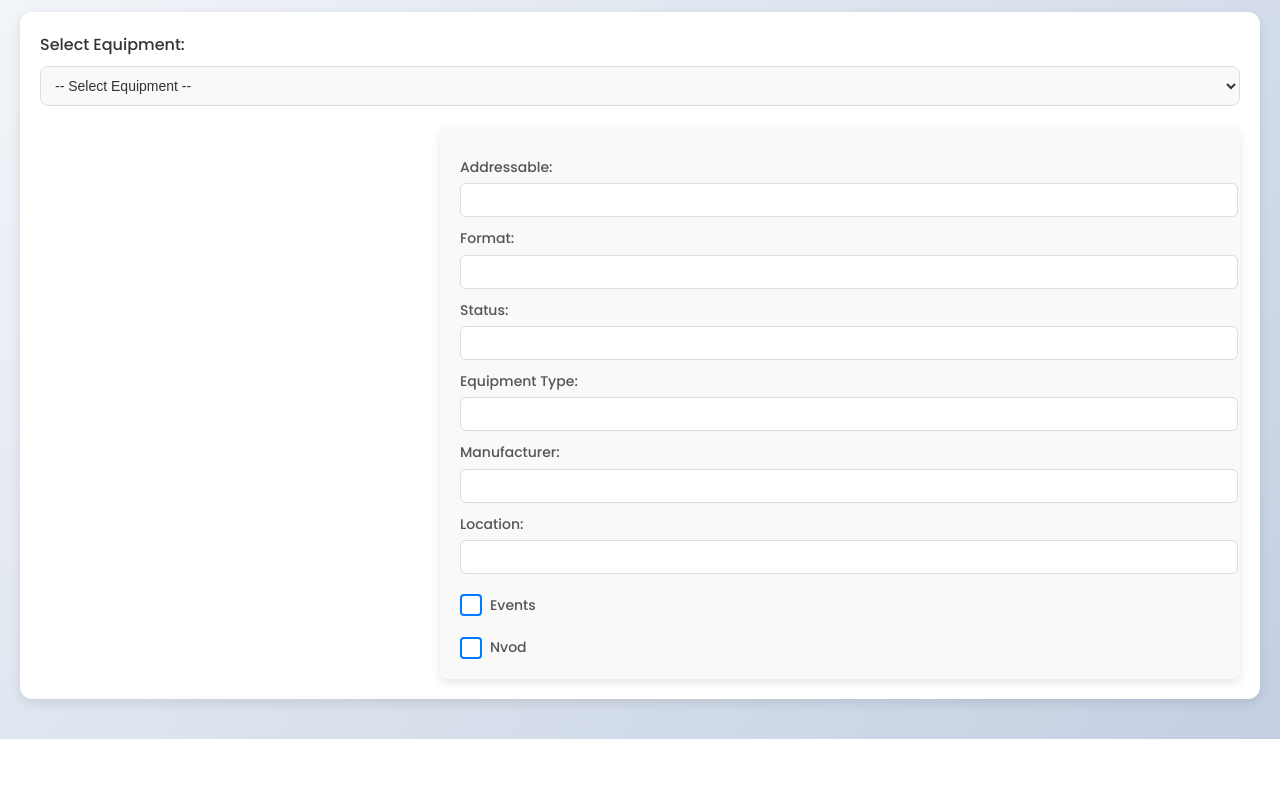
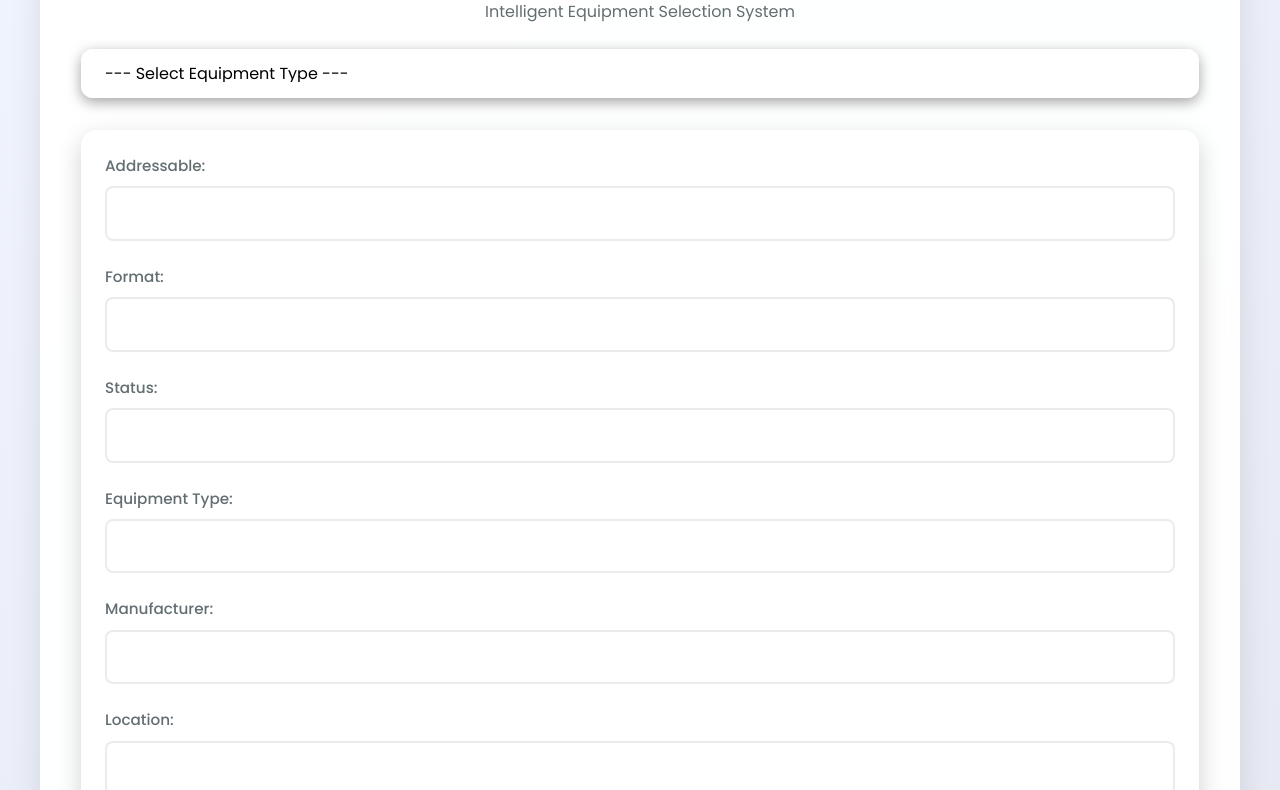
Before and after one commit to MSMelok/box-mate, a plain HTML site: page index.html in a window 1280 px wide. Shown: the part 137-927 px from the top of the page. Before the commit the page ends 876 px from the top, so only its background shows below. Drawn offline with Linux system fonts and the light colour scheme.

Commit message:
FinalUpdate

```diff
--- a/index.html
+++ b/index.html
@@ -3,57 +3,65 @@
 <head>
     <meta charset="UTF-8">
     <meta name="viewport" content="width=device-width, initial-scale=1.0">
-    <title>Box Maintenance Guide</title>
+    <title>BoxMate - Smart Equipment Guide</title>
     <link rel="stylesheet" href="styles.css">
 </head>
 <body>
-    <h1>Box Maintenance Guide</h1>
-    <p>"This tool was created to help you select the correct information when you attempt to add any equipment to the corps inventory"</p>
     <div id="equipment-guide">
-        <!-- Dropdown for Equipment Selection -->
-        <label for="equipment-type">Select Equipment:</label>
-        <select id="equipment-type">
-            <option value="">-- Select Equipment --</option>
-        </select>
-
-        <!-- Container for Pictures and Details -->
-        <div id="content-container">
-            <!-- Equipment Pictures (Left Side) -->
-            <div id="equipment-pictures">
-                <img id="picture1" src="" alt="Equipment Picture 1" style="display: none;">
-                <img id="picture2" src="" alt="Equipment Picture 2" style="display: none;">
-                <img id="picture3" src="" alt="Equipment Picture 3" style="display: none;">
+        <div class="header">
+            <h1>BoxMate</h1>
+            <p>Intelligent Equipment Selection System</p>
         </div>
 
-            <!-- Equipment Details (Right Side) -->
+        <div class="select-container">
+            <select id="equipment-type">
+                <option value="">--- Select Equipment Type ---</option>
+            </select>
+        </div>
+
+        <div id="content-container">
             <div id="equipment-details">
-                <label for="addressable">Addressable:</label>
+                <div class="detail-group">
+                    <label>Addressable:</label>
                     <input type="text" id="addressable" readonly>
+                </div>
 
-                <label for="format">Format:</label>
+                <div class="detail-group">
+                    <label>Format:</label>
                     <input type="text" id="format" readonly>
+                </div>
 
-                <label for="status">Status:</label>
+                <div class="detail-group">
+                    <label>Status:</label>
                     <input type="text" id="status" readonly>
+                </div>
 
-                <label for="equip-type">Equipment Type:</label>
+                <div class="detail-group">
+                    <label>Equipment Type:</label>
                     <input type="text" id="equip-type" readonly>
+                </div>
 
-                <label for="manufacturer">Manufacturer:</label>
+                <div class="detail-group">
+                    <label>Manufacturer:</label>
                     <input type="text" id="manufacturer" readonly>
+                </div>
 
-                <label for="location">Location:</label>
+                <div class="detail-group">
+                    <label>Location:</label>
                     <input type="text" id="location" readonly>
+                </div>
+                <div class="checkbox-div">
+                    <div class="checkbox-container">
+                        <input type="checkbox" id="events">
+                        <div class="custom-checkbox"></div>
+                        <label for="events">Events</label>
+                    </div>
 
                     <div class="checkbox-container">
-                    <input type="checkbox" id="events">
-                    <span class="custom-checkbox"></span>
-                    <label for="events">Events</label>
+                        <input type="checkbox" id="nvod">
+                        <div class="custom-checkbox"></div>
+                        <label for="nvod">Nvod</label>
                     </div>
-                <div class="checkbox-container">
-                    <input type="checkbox" id="nvod">
-                    <span class="custom-checkbox"></span>
-                    <label for="nvod">Nvod</label>
                 </div>
             </div>
         </div>
--- a/script.js
+++ b/script.js
@@ -8,9 +8,7 @@ document.addEventListener('DOMContentLoaded', function () {
     const locationInput = document.getElementById('location');
     const eventsCheckbox = document.getElementById('events');
     const nvodCheckbox = document.getElementById('nvod');
-    const picture1 = document.getElementById('picture1');
-    const picture2 = document.getElementById('picture2');
-    const picture3 = document.getElementById('picture3');
+
 
     // Fetch equipment data from JSON file
     fetch('equipmentData.json')
@@ -42,13 +40,7 @@ document.addEventListener('DOMContentLoaded', function () {
                     eventsCheckbox.checked = selectedEquipment.eventsNvod === 'Y/N';
                     nvodCheckbox.checked = selectedEquipment.eventsNvod === 'Y/N';
 
-                    // Populate pictures
-                    picture1.src = selectedEquipment.pictures[0];
-                    picture2.src = selectedEquipment.pictures[1];
-                    picture3.src = selectedEquipment.pictures[2];
-                    picture1.style.display = "block";
-                    picture2.style.display = "block";
-                    picture3.style.display = "block";
+
                 } else {
                     // Clear fields if no equipment is selected
                     addressableInput.value = "";
@@ -59,12 +51,6 @@ document.addEventListener('DOMContentLoaded', function () {
                     locationInput.value = "";
                     eventsCheckbox.checked = false;
                     nvodCheckbox.checked = false;
-                    picture1.src = "";
-                    picture2.src = "";
-                    picture3.src = "";
-                    picture1.style.display = "none";
-                    picture2.style.display = "none";
-                    picture3.style.display = "none";
                 }
             });
         })
--- a/styles.css
+++ b/styles.css
@@ -1,175 +1,206 @@
 /* Import Poppins font from Google Fonts */
-@import url('https://fonts.googleapis.com/css2?family=Poppins:ital,wght@0,100;0,200;0,300;0,400;0,500;0,600;0,700;0,800;0,900;1,100;1,200;1,300;1,400;1,500;1,600;1,700;1,800;1,900&display=swap');
+@import url('https://fonts.googleapis.com/css2?family=Poppins:ital,wght@0,100;0,300;0,400;0,500;0,600;0,700;1,300;1,400;1,500&display=swap');
 
-/* General Styles */
-body {
-    font-family: 'Poppins', sans-serif;
-    margin: 0;
-    padding: 0;
-    background: linear-gradient(135deg, #f5f7fa, #c3cfe2);
-    color: #333;
-    line-height: 1.6;
-    font-weight: 400; /* Default font weight */
+/* Modern Color Variables */
+:root {
+  --primary: #007AFF;
+  --background: linear-gradient(150deg, #f0f4ff 0%, #e6e9f2 100%);
+  --glass: rgba(255, 255, 255, 0.95);
+  --shadow: 0 8px 32px rgba(0, 0, 0, 0.1);
 }
 
-/* Container for the Guide */
-#equipment-guide {
-    max-width: 1200px;
-    margin: 40px auto;
-    padding: 20px;
-    background: #ffffff;
-    border-radius: 12px;
-    box-shadow: 0 4px 12px rgba(0, 0, 0, 0.1);
+/* Reset and Base Styles */
+* {
+  margin: 0;
+  padding: 0;
+  box-sizing: border-box;
+  font-family: 'Poppins', sans-serif;
 }
 
-/* Dropdown Styling */
-#equipment-guide label {
-    font-size: 16px;
-    font-weight: 500; /* Medium weight for labels */
-    color: #333;
+body {
+  min-height: 100vh;
+  background: var(--background);
+  display: flex;
+  justify-content: center;
+  align-items: center;
+  padding: 2rem;
+  line-height: 1.6;
+  color: #2d3436;
+}
+
+/* Main Container */
+#equipment-guide {
+  width: 100%;
+  max-width: 1200px;
+  background: var(--glass);
+  backdrop-filter: blur(10px);
+  border-radius: 20px;
+  box-shadow: var(--shadow);
+  padding: 2.5rem;
+  border: 1px solid rgba(255, 255, 255, 0.3);
+  animation: fadeIn 0.6s ease-in;
+}
+
+@keyframes fadeIn {
+  from { opacity: 0; transform: translateY(20px); }
+  to { opacity: 1; transform: translateY(0); }
+}
+
+/* Header Section */
+.header {
+  text-align: center;
+  margin-bottom: 1.5rem;
+}
+
+h1 {
+  font-size: 2rem;
+  font-weight: 700;
+  color: #2d3436;
+  letter-spacing: -0.5px;
+  margin-bottom: 0.75rem;
+  background: linear-gradient(45deg, #2d3436, #007AFF);
+  -webkit-background-clip: text;
+  -webkit-text-fill-color: transparent;
+}
+
+p {
+  color: #636e72;
+  font-size: 1rem;
+  max-width: 600px;
+  margin: 0 auto;
+}
+
+/* Selection Dropdown */
+.select-container {
+  position: relative;
+  margin-bottom: 2rem;
 }
 
 #equipment-type {
-    width: 100%;
-    padding: 10px;
-    margin-top: 8px;
-    border: 1px solid #ddd;
-    border-radius: 8px;
-    font-size: 14px;
-    color: #333;
-    background: #f9f9f9;
-    transition: border-color 0.3s ease;
-    font-weight: 400; /* Regular weight for dropdown */
+  width: 100%;
+  padding: 1rem 1.5rem;
+  border: none;
+  border-radius: 12px;
+  background: rgba(255, 255, 255, 0.9);
+  box-shadow: 0 4px 14px rgb(0 0 0 / 37%);
+  font-size: 1rem;
+  appearance: none;
+  transition: all 0.3s ease;
 }
 
 #equipment-type:focus {
-    border-color: #007aff;
-    outline: none;
+  outline: none;
+  box-shadow: 0 0 0 3px rgba(0, 122, 255, 0.2);
 }
 
-/* Content Container (Pictures + Details) */
-#content-container {
-    display: flex;
-    margin-top: 20px;
-    gap: 20px;
+
+
+/* Details Panel */
+#equipment-details {
+  background: rgba(255, 255, 255, 0.9);
+  padding: 1.5rem;
+  border-radius: 16px;
+  box-shadow: 0 8px 24px rgb(0 0 0 / 18%);
 }
 
-/* Equipment Pictures (Left Side) */
-#equipment-pictures {
-    flex: 1;
-    display: flex;
-    flex-direction: column;
-    gap: 10px;
+.detail-group {
+  margin-bottom: 1.5rem;
+  animation: slideIn 0.4s ease-out;
 }
 
-#equipment-pictures img {
-    max-width: 100%;
-    height: auto;
-    border-radius: 8px;
-    box-shadow: 0 4px 8px rgba(0, 0, 0, 0.1);
-    transition: transform 0.3s ease, box-shadow 0.3s ease;
+@keyframes slideIn {
+  from { opacity: 0; transform: translateX(20px); }
+  to { opacity: 1; transform: translateX(0); }
 }
 
-#equipment-pictures img:hover {
-    transform: translateY(-5px);
-    box-shadow: 0 6px 12px rgba(0, 0, 0, 0.15);
+label {
+  display: block;
+  font-size: 0.95rem;
+  font-weight: 500;
+  color: #636e72;
+  margin-bottom: 0.5rem;
 }
 
-/* Equipment Details (Right Side) */
-#equipment-details {
-    flex: 2;
-    padding: 20px;
-    background: #f9f9f9;
-    border-radius: 8px;
-    box-shadow: 0 4px 8px rgba(0, 0, 0, 0.1);
+input[type="text"] {
+  width: 100%;
+  padding: 0.8rem 1.2rem;
+  border: 2px solid rgba(0, 0, 0, 0.08);
+  border-radius: 8px;
+  font-size: 1rem;
+  transition: all 0.3s ease;
+  background: white;
 }
 
-#equipment-details label {
-    display: block;
-    margin-top: 10px;
-    font-size: 14px;
-    font-weight: 500; /* Medium weight for detail labels */
-    color: #555;
+input[type="text"]:focus {
+  border-color: var(--primary);
+  box-shadow: 0 0 0 3px rgba(0, 122, 255, 0.15);
+  outline: none;
 }
 
-#equipment-details input[type="text"] {
-    width: 100%;
-    padding: 8px;
-    margin-top: 5px;
-    border: 1px solid #ddd;
-    border-radius: 6px;
-    font-size: 14px;
-    color: #333;
-    background: #fff;
-    transition: border-color 0.3s ease;
-    font-weight: 400; /* Regular weight for input text */
+/* Enhanced Checkboxes */
+.checkbox-container {
+  display: flex;
+  gap: 1rem;
 }
 
-#equipment-details input[type="text"]:focus {
-    border-color: #007aff;
-    outline: none;
+.checkbox-div {
+    display: flex;
+    justify-content: space-around;
 }
 
-/* Custom Checkbox Styling */
-#equipment-details .checkbox-container {
-    display: flex;
-    align-items: center;
-    margin-top: 10px;
-    align-items: flex-end;
+.custom-checkbox {
+  width: 24px;
+  height: 24px;
+  border: 2px solid #dfe6e9;
+  border-radius: 6px;
+  background: white;
+  cursor: pointer;
+  transition: all 0.3s ease;
+  display: flex;
+  align-items: center;
+  justify-content: center;
 }
 
-#equipment-details .checkbox-container input[type="checkbox"] {
-    display: none; /* Hide the default checkbox */
+.custom-checkbox::after {
+  content: "";
+  width: 12px;
+  height: 6px;
+  border: 2px solid white;
+  border-top: none;
+  border-right: none;
+  transform: rotate(-45deg);
+  opacity: 0;
+  transition: opacity 0.3s ease;
 }
 
-#equipment-details .checkbox-container .custom-checkbox {
-    width: 18px; /* Size of the custom checkbox */
-    height: 18px; /* Size of the custom checkbox */
-    border: 2px solid #007aff; /* Border color */
-    border-radius: 4px; /* Slightly rounded corners */
-    background-color: #fff; /* Background color */
-    position: relative;
-    cursor: pointer;
-    margin-right: 8px;
+input[type="checkbox"]:checked + .custom-checkbox {
+  background: var(--primary);
+  border-color: var(--primary);
 }
 
-#equipment-details .checkbox-container .custom-checkbox::after {
-    content: "";
-    position: absolute;
-    display: none; /* Hide the check mark by default */
-    left: 5px;
-    top: 1px;
-    width: 5px;
-    height: 10px;
-    border: solid #007aff; /* Check mark color */
-    border-width: 0 2px 2px 0;
-    transform: rotate(45deg); /* Rotate to create a check mark */
+input[type="checkbox"]:checked + .custom-checkbox::after {
+  opacity: 1;
 }
 
-#equipment-details .checkbox-container input[type="checkbox"]:checked + .custom-checkbox::after {
-    display: block; /* Show the check mark when checked */
-}
-
-/* Header Styling */
-h1 {
-    text-align: center;
-    font-size: 28px;
-    font-weight: 600; /* Semi-bold weight for the header */
-    color: #333;
-    margin-bottom: 20px;
-}
-
-p {
-    text-align: center;
+#events, #nvod {
+    display: none;
 }
 
 /* Responsive Design */
 @media (max-width: 768px) {
-    #content-container {
-        flex-direction: column;
-    }
+  #content-container {
+    grid-template-columns: 1fr;
+  }
 
-    #equipment-pictures {
-        margin-bottom: 20px;
-    }
+  #equipment-pictures {
+    order: -1;
+  }
+
+  h1 {
+    font-size: 2rem;
+  }
+
+  p {
+    font-size: 1rem;
+  }
 }
```
Lines whose indentation alone changed are shown as unchanged.
